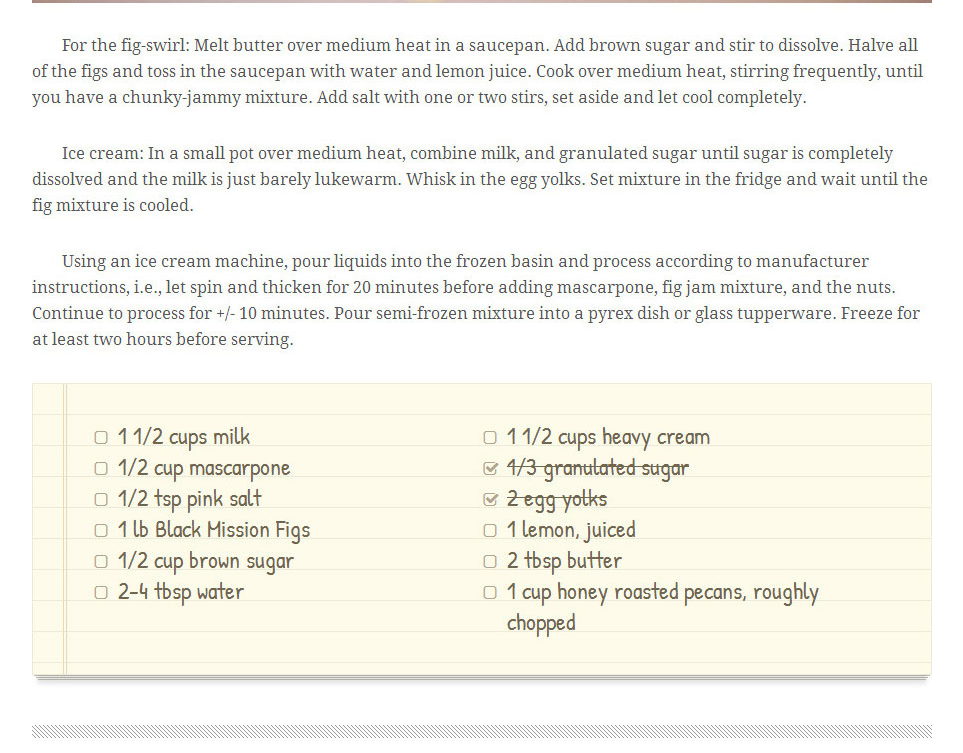
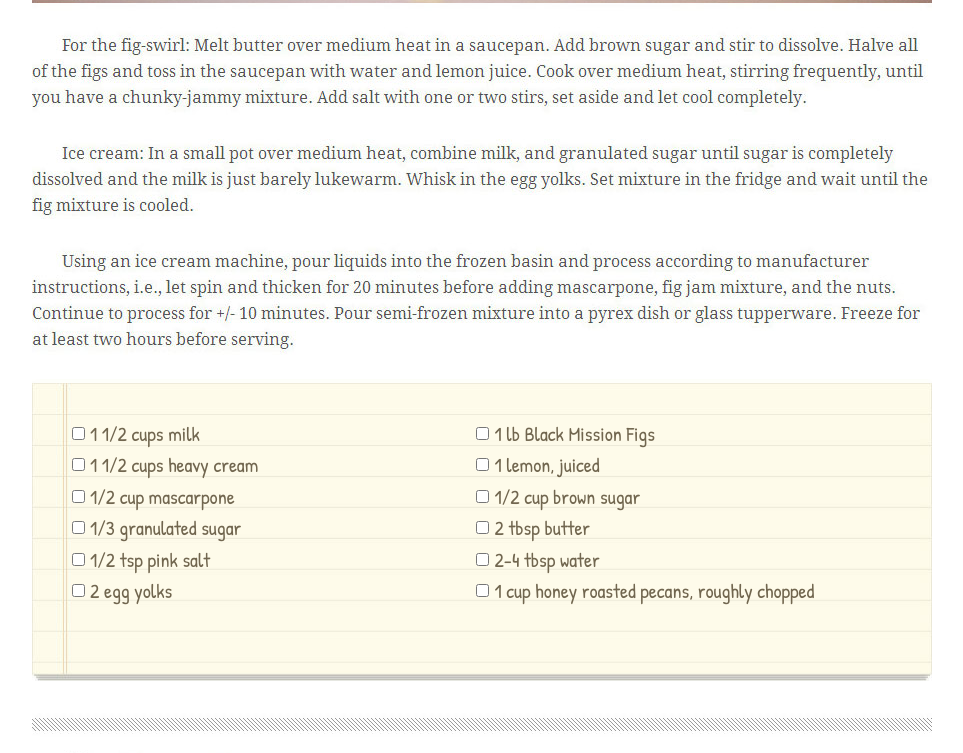
Before and after one commit to cadkinson/cf-project, a plain HTML site: page CF-project.html in a window 1280 px wide. Shown: the part 872-1625 px from the top of the page, without its empty margins (158-1121 px from the left). Drawn offline with nearby package versions, Linux system fonts and the light colour scheme.

Commit message:
modified css and html files

```diff
--- a/CF-project.html
+++ b/CF-project.html
@@ -2,6 +2,7 @@
 	<head>
 		<link rel="stylesheet" type="text/css" href="normalize.css">
 		<link rel="stylesheet" type="text/css" href="style.css">
+		<link href='http://fonts.googleapis.com/css?family=Patrick+Hand' rel='stylesheet' type='text/css'>
 
 		<title>Delicious- the best food blog on the web</title>
 	</head>
@@ -14,10 +15,29 @@
 			<img src="images/delicious-title.jpg">
 			<img src="images/delicious-cake.jpg">
 			<img src="images/delicious-instructions.jpg">
-			<img src="images/delicious-ingredients.jpg">
+				<div class="notebook">
+					<ul class="items-left">
+						<input type="checkbox" id="selectall"><li>1 1/2 cups milk</li>
+						<input type="checkbox" class="case" name="case" value="1"><li>1 1/2 cups heavy cream</li>
+						<input type="checkbox" class="case" name="case" value="2"><li>1/2 cup mascarpone</li>
+						<input type="checkbox" class="case" name="case" value="3"><li>1/3 granulated sugar</li>
+						<input type="checkbox" class="case" name="case" value="4"><li>1/2 tsp pink salt</li>
+						<input type="checkbox" class="case" name="case" value="5"><li>2 egg yolks</li>
+					</ul>
+					<ul class="items-right">
+						<input type="checkbox" id="selectall"><li>1 lb Black Mission Figs</li>
+						<input type="checkbox" class="case" name="case" value="6"><li>1 lemon, juiced</li>
+						<input type="checkbox" class="case" name="case" value="7"><li>1/2 cup brown sugar</li>
+						<input type="checkbox" class="case" name="case" value="8"><li>2 tbsp butter</li>
+						<input type="checkbox" class="case" name="case" value="9"><li>2-4 tbsp water</li>
+						<input type="checkbox" class="case" name="case" value="10"><li>1 cup honey roasted pecans, roughly chopped</li>
+					</ul>
+				</div>
 			<img src="images/delicious-space.jpg">
 			<img src="images/delicious-author.jpg">
 			<img src="images/delicious-footer.jpg">
 		</div>
+		<script src="https://ajax.googleapis.com/ajax/libs/jquery/2.1.3/jquery.min.js"></script>
+		<script src="script.js"></script>
 	</body>
 </html>
--- a/style.css
+++ b/style.css
@@ -1,3 +1,37 @@
 body {
-	text-align: center;
+	margin: 0 auto;
+	max-width: 900px;
 }
+
+.notebook {
+	width: 100%;
+	background-image: url("images/delicious-ingredients-blank.jpg");
+	padding-bottom: 75px;
+	padding-top: 35px;
+	line-height: 1.57;
+}
+
+.items-left {
+	width: 40%;
+	display: inline-block;
+	margin: 0 auto;
+	list-style: none;
+	font-family: 'Patrick Hand', serif;
+	color: #71664f;
+	font-size: 20px;
+}
+
+.items-right {
+	width: 40%;
+	display: inline-block;
+	margin: 0 auto;
+	list-style: none;
+	font-family: 'Patrick Hand', serif;
+	color: #71664f;
+	font-size: 20px;
+}
+
+input[type="checkbox"] {
+	float: left;
+	margin: 9px 5px 0px 0px;
+}
```
